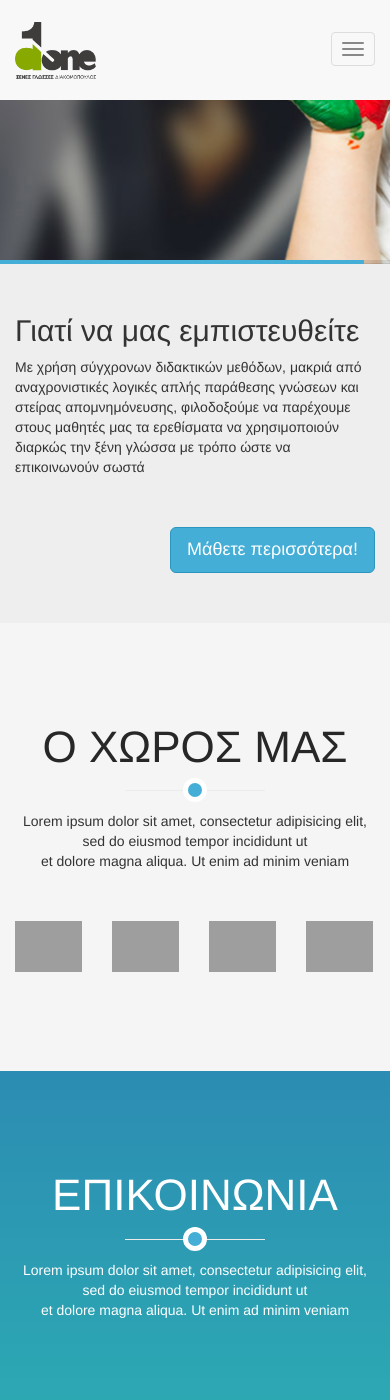
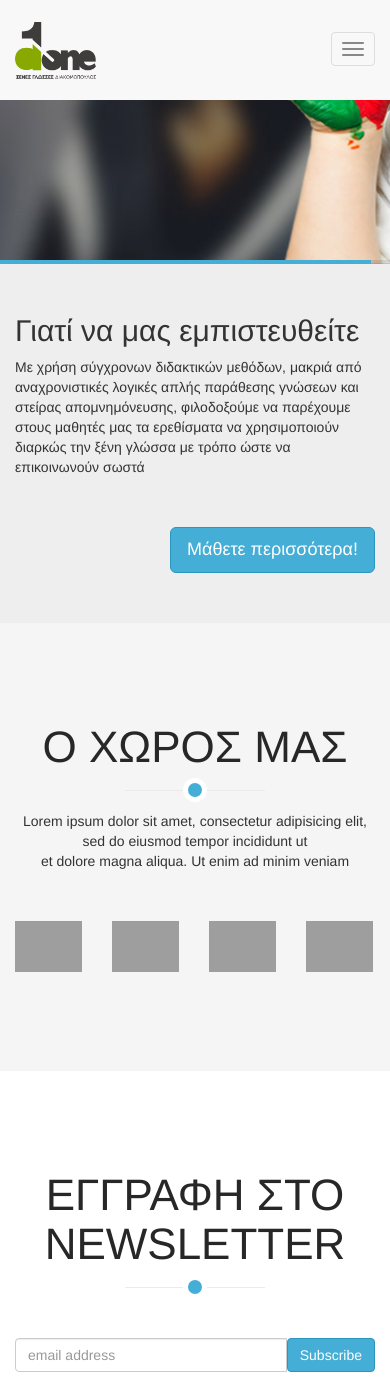
Before and after one commit to Codefully/done, a Jekyll site: the page built from index.html, in a window 390 px wide and 1400 px high, scrolled down 394 px, cut to the strip 0-1400 px from the top of the window. Built offline with Jekyll 4.4.1, drawn with Linux system fonts in a browser that asks for light colours; grey boxes are pictures that could not be loaded.

Commit message:
added newsletter section in index page

```diff
--- a/_sass/_base.scss
+++ b/_sass/_base.scss
@@ -1,204 +1,4 @@
-/**
- * Reset some basic elements
- */
-body, h1, h2, h3, h4, h5, h6,
-p, blockquote, pre, hr,
-dl, dd, ol, ul, figure {
-    margin: 0;
-    padding: 0;
+#newsletter
+{
+  padding: 100px 0;
 }
-
-
-
-/**
- * Basic styling
- */
-body {
-    font-family: $base-font-family;
-    font-size: $base-font-size;
-    line-height: $base-line-height;
-    font-weight: 300;
-    color: $text-color;
-    background-color: $background-color;
-    -webkit-text-size-adjust: 100%;
-}
-
-
-
-/**
- * Set `margin-bottom` to maintain vertical rhythm
- */
-h1, h2, h3, h4, h5, h6,
-p, blockquote, pre,
-ul, ol, dl, figure,
-%vertical-rhythm {
-    margin-bottom: $spacing-unit / 2;
-}
-
-
-
-/**
- * Images
- */
-img {
-    max-width: 100%;
-    vertical-align: middle;
-}
-
-
-
-/**
- * Figures
- */
-figure > img {
-    display: block;
-}
-
-figcaption {
-    font-size: $small-font-size;
-}
-
-
-
-/**
- * Lists
- */
-ul, ol {
-    margin-left: $spacing-unit;
-}
-
-li {
-    > ul,
-    > ol {
-         margin-bottom: 0;
-    }
-}
-
-
-
-/**
- * Headings
- */
-h1, h2, h3, h4, h5, h6 {
-    font-weight: 300;
-}
-
-
-
-/**
- * Links
- */
-a {
-    color: $brand-color;
-    text-decoration: none;
-
-    &:visited {
-        color: darken($brand-color, 15%);
-    }
-
-    &:hover {
-        color: $text-color;
-        text-decoration: underline;
-    }
-}
-
-
-
-/**
- * Blockquotes
- */
-blockquote {
-    color: $grey-color;
-    border-left: 4px solid $grey-color-light;
-    padding-left: $spacing-unit / 2;
-    font-size: 18px;
-    letter-spacing: -1px;
-    font-style: italic;
-
-    > :last-child {
-        margin-bottom: 0;
-    }
-}
-
-
-
-/**
- * Code formatting
- */
-pre,
-code {
-    font-size: 15px;
-    border: 1px solid $grey-color-light;
-    border-radius: 3px;
-    background-color: #eef;
-}
-
-code {
-    padding: 1px 5px;
-}
-
-pre {
-    padding: 8px 12px;
-    overflow-x: scroll;
-
-    > code {
-        border: 0;
-        padding-right: 0;
-        padding-left: 0;
-    }
-}
-
-
-
-/**
- * Wrapper
- */
-.wrapper {
-    max-width: -webkit-calc(#{$content-width} - (#{$spacing-unit} * 2));
-    max-width:         calc(#{$content-width} - (#{$spacing-unit} * 2));
-    margin-right: auto;
-    margin-left: auto;
-    padding-right: $spacing-unit;
-    padding-left: $spacing-unit;
-    @extend %clearfix;
-
-    @include media-query($on-laptop) {
-        max-width: -webkit-calc(#{$content-width} - (#{$spacing-unit}));
-        max-width:         calc(#{$content-width} - (#{$spacing-unit}));
-        padding-right: $spacing-unit / 2;
-        padding-left: $spacing-unit / 2;
-    }
-}
-
-
-
-/**
- * Clearfix
- */
-%clearfix {
-
-    &:after {
-        content: "";
-        display: table;
-        clear: both;
-    }
-}
-
-
-
-/**
- * Icons
- */
-.icon {
-
-    > svg {
-        display: inline-block;
-        width: 16px;
-        height: 16px;
-        vertical-align: middle;
-
-        path {
-            fill: $grey-color;
-        }
-    }
-}
--- a/css/main.css
+++ b/css/main.scss
@@ -1,4 +1,8 @@
-@import url(http://fonts.googleapis.com/css?family=Roboto:400,300,100,700,100italic,300italic,400italic,700italic);
+---
+# Only the main Sass file needs front matter (the dashes are enough)
+---
+@import url('http://fonts.googleapis.com/css?family=Roboto:400,300,100,700,100italic,300italic,400italic,700italic');
+@import 'base';
 /*
 Template Name: Multi
 Version: 1.0
--- a/index.html
+++ b/index.html
@@ -811,6 +811,31 @@ title: "Διακομόπουλος Γιάννης - Αγγλικά - Γερμα
 </section>
 
  {% endcomment %}
+ <section id="newsletter">
+   <div class="container">
+
+    <div class="section-header">
+      <h2 class="section-title text-center wow fadeInDown animated">Εγγραφη στο Newsletter</h2>
+    </div>
+    <div class="row">
+      <div class="col-md-4 col-md-offset-4">
+        <!-- Begin MailChimp Signup Form -->
+        <div id="mc_embed_signup">
+          <form action="//diacomopoulos.us11.list-manage.com/subscribe/post?u=7414cd13853bd1e2eff1e8bd7&amp;id=7f10cd3e62" method="post" id="mc-embedded-subscribe-form" name="mc-embedded-subscribe-form" class="validate" target="_blank" novalidate>
+            <div id="mc_embed_signup_scroll" class="input-group">
+              <input type="email" value="" name="EMAIL" class="email form-control" id="mce-EMAIL" placeholder="email address" required>
+              <span class="input-group-btn">
+                <button type="submit" name="subscribe" class="btn btn-primary">Subscribe</button>
+              </span>
+              <!-- real people should not fill this in and expect good things - do not remove this or risk form bot signups-->
+              <div style="position: absolute; left: -5000px;"><input type="text" name="b_7414cd13853bd1e2eff1e8bd7_7f10cd3e62" tabindex="-1" value=""></div>
+            </div>
+          </form>
+        </div>
+      </div>
+    </div>
+   </div>
+ </section>
 <section id="get-in-touch">
     <div class="container">
         <div class="section-header">
@@ -819,6 +844,7 @@ title: "Διακομόπουλος Γιάννης - Αγγλικά - Γερμα
         </div>
     </div>
 </section><!--/#get-in-touch-->
+
 
 
 <section id="contact">
@@ -838,21 +864,6 @@ title: "Διακομόπουλος Γιάννης - Αγγλικά - Γερμα
                           <abbr title="Email">E-mail</abbr> info@diacomopoulos.gr
                         </address>
 
-                        <form id="main-contact-form" name="contact-form" method="post" action="#">
-                            <div class="form-group">
-                                <input type="text" name="name" class="form-control" placeholder="Name" required>
-                            </div>
-                            <div class="form-group">
-                                <input type="email" name="email" class="form-control" placeholder="Email" required>
-                            </div>
-                            <div class="form-group">
-                                <input type="text" name="subject" class="form-control" placeholder="Subject" required>
-                            </div>
-                            <div class="form-group">
-                                <textarea name="message" class="form-control" rows="8" placeholder="Message" required></textarea>
-                            </div>
-                            <button type="submit" class="btn btn-primary">Send Message</button>
-                        </form>
                     </div>
                 </div>
             </div>
```
Also changed, not shown: _includes/footer.html (indentation only).
